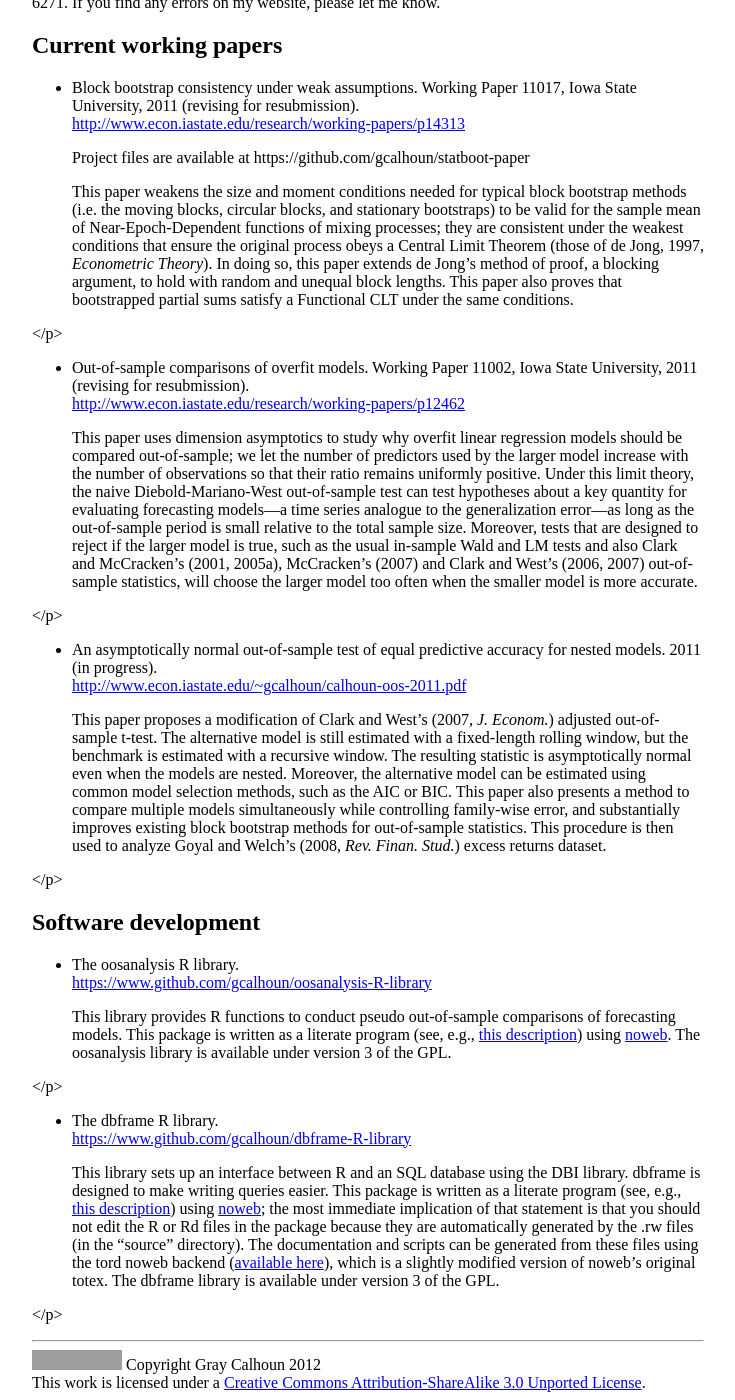
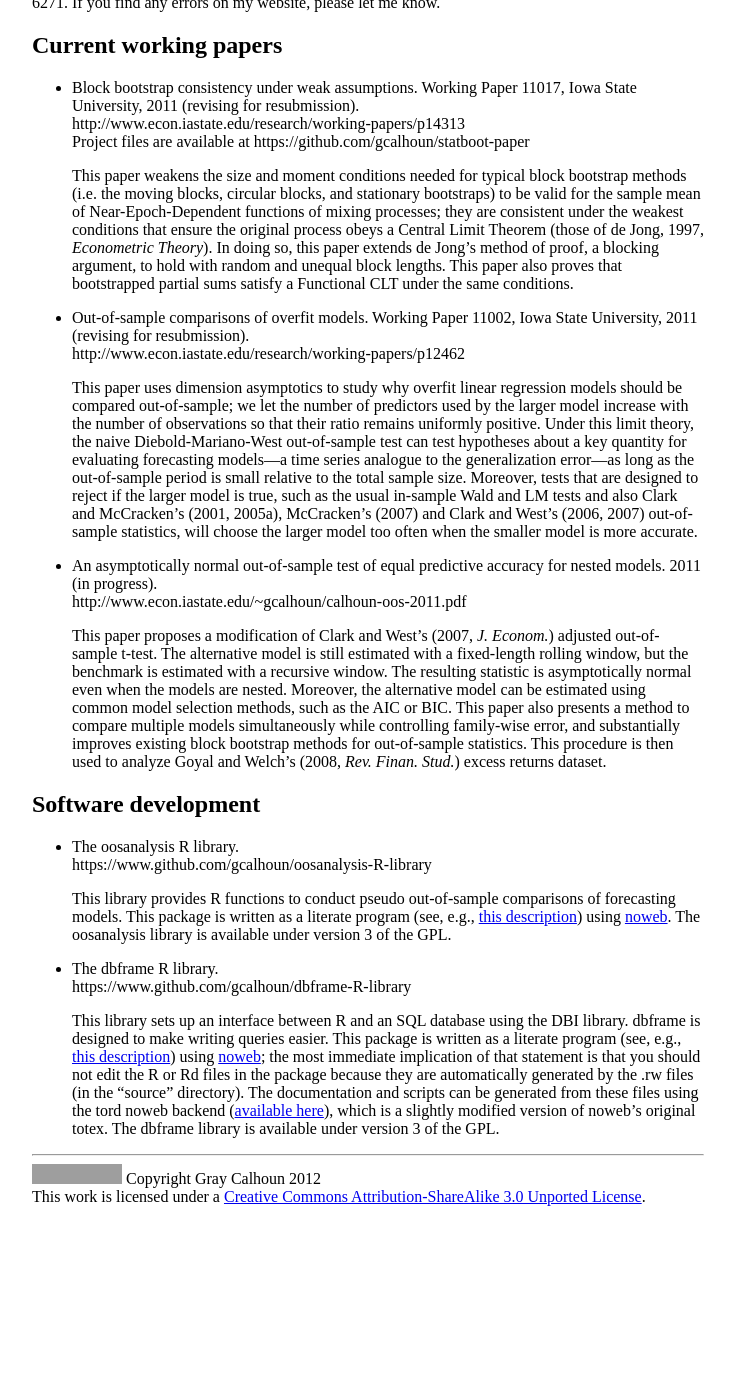
Before and after one commit to mmkuang/grayclhn.github.io, a Jekyll site: the page built from index.md, in a window 1280 px wide and 1400 px high, scrolled down 662 px. Shown: the whole window, without its empty margins (272-1007 px from the left). Built offline with Jekyll 4.4.1, drawn with Linux system fonts in a browser that asks for light colours; after the commit the page ends 1876 px from its top, so only the background shows below that; grey boxes are pictures that could not be loaded.

Commit message:
Fixes html errors on main page

```diff
--- a/index.md
+++ b/index.md
@@ -55,9 +55,9 @@ Current working papers
 
 {% for doc in site.categories.working %}
 * {{ doc.title }}. {{ doc.info }}
-  {% if doc.link %}<{{ doc.link }}>  {% endif %}
-  {% if doc.notes %}<p>{{ doc.notes }}</p>{% endif %}
-  <p>{{ doc.content }}</p>
+  {{ doc.link }}
+  {{ doc.notes }}
+  {{ doc.content }}
 
 {% endfor %}
 
@@ -66,9 +66,9 @@ Software development
 
 {% for doc in site.categories.software %}
 * {{ doc.title }}.  {{ doc.info }}
-  {% if doc.link%}<{{ doc.link }}>  {% endif %}
-  {% if doc.notes %}<p>{{ doc.notes }}</p>{% endif %}
-  <p>{{ doc.content }}</p>
+  {{ doc.link }}
+  {{ doc.notes }}
+  {{ doc.content }}
 
 {% endfor %}
 
```
